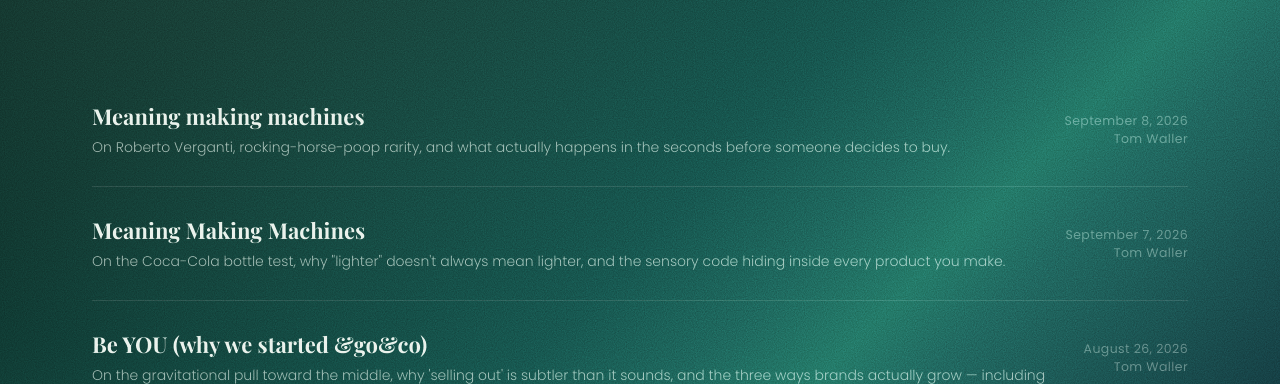
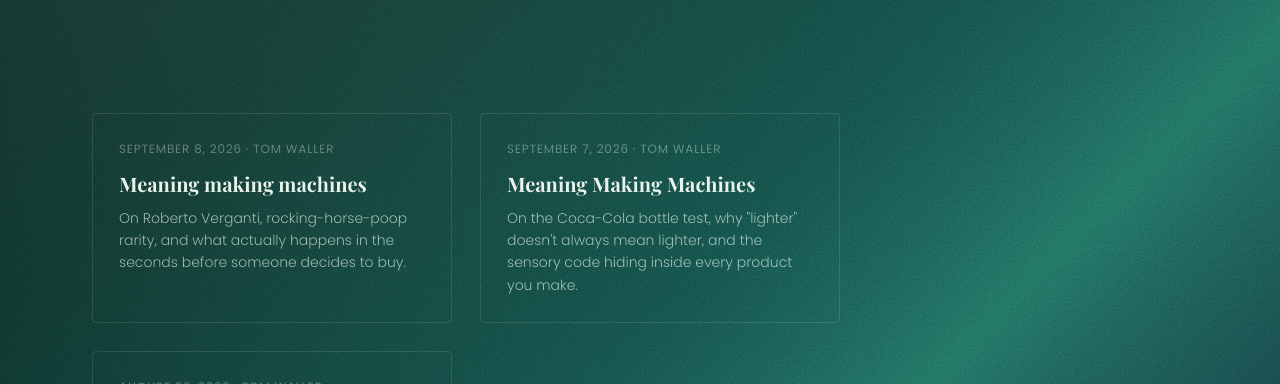
Before and after one commit to goldfaj87/andgoandco-website, an Eleventy site: page src/journal.njk in a window 1280 px wide. Shown: the part 416-800 px from the top of the page. Built offline with nearby package versions, Linux system fonts and the light colour scheme; Eleventy itself is replaced by a stand-in of ours; files that its build step writes are made by us from their sources; a web font is replaced by a local one.

Commit message:
Update journal.njk

```diff
--- a/src/journal.njk
+++ b/src/journal.njk
@@ -3,7 +3,11 @@ layout: base.njk
 title: "Journal"
 description: "Direct dispatches from the &go&co founders."
 nav: journal
-permalink: /journal/index.html
+pagination:
+  data: collections.journal
+  size: 9
+  alias: posts
+permalink: "{% if pagination.pageNumber == 0 %}/journal/index.html{% else %}/journal/page/{{ pagination.pageNumber + 1 }}/index.html{% endif %}"
 ---
 <div class="page-hero wrap reveal">
   <span class="eyebrow">Journal</span>
@@ -13,20 +17,35 @@ permalink: /journal/index.html
 
 <section style="padding-top:0;">
   <div class="wrap reveal">
-    {% if collections.journal.length %}
-    <div class="journal-list">
-      {% for post in collections.journal %}
-      <a class="journal-row" href="{{ post.url }}">
-        <div class="journal-row-main">
-          <h3>{{ post.data.title }}</h3>
-          <p>{{ post.data.teaser }}</p>
-        </div>
-        <div class="journal-row-meta">
-          {{ post.data.date | postDate }}<br>{{ post.data.author }}
-        </div>
+    {% if posts.length %}
+    <div class="journal-grid">
+      {% for post in posts %}
+      <a class="journal-card" href="{{ post.url }}">
+        <div class="journal-date">{{ post.data.date | postDate }} &middot; {{ post.data.author }}</div>
+        <h3>{{ post.data.title }}</h3>
+        <p>{{ post.data.teaser }}</p>
       </a>
       {% endfor %}
     </div>
+
+    {% if pagination.pages.length > 1 %}
+    <div class="journal-pager" role="navigation" aria-label="Journal pages">
+      {% if pagination.href.previous %}
+      <a class="pager-link" href="{{ pagination.href.previous }}">&larr; Newer posts</a>
+      {% else %}
+      <span class="pager-link disabled">&larr; Newer posts</span>
+      {% endif %}
+
+      <span class="pager-status">Page {{ pagination.pageNumber + 1 }} of {{ pagination.pages.length }}</span>
+
+      {% if pagination.href.next %}
+      <a class="pager-link" href="{{ pagination.href.next }}">Older posts &rarr;</a>
+      {% else %}
+      <span class="pager-link disabled">Older posts &rarr;</span>
+      {% endif %}
+    </div>
+    {% endif %}
+
     {% else %}
     <p class="journal-empty">Nothing published yet — check back soon.</p>
     {% endif %}
```
